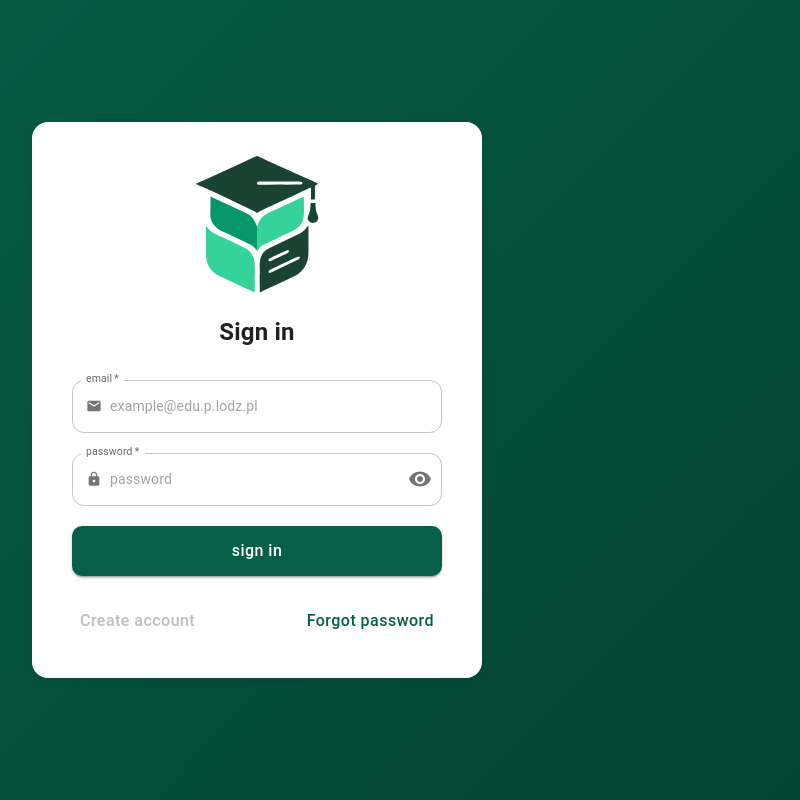
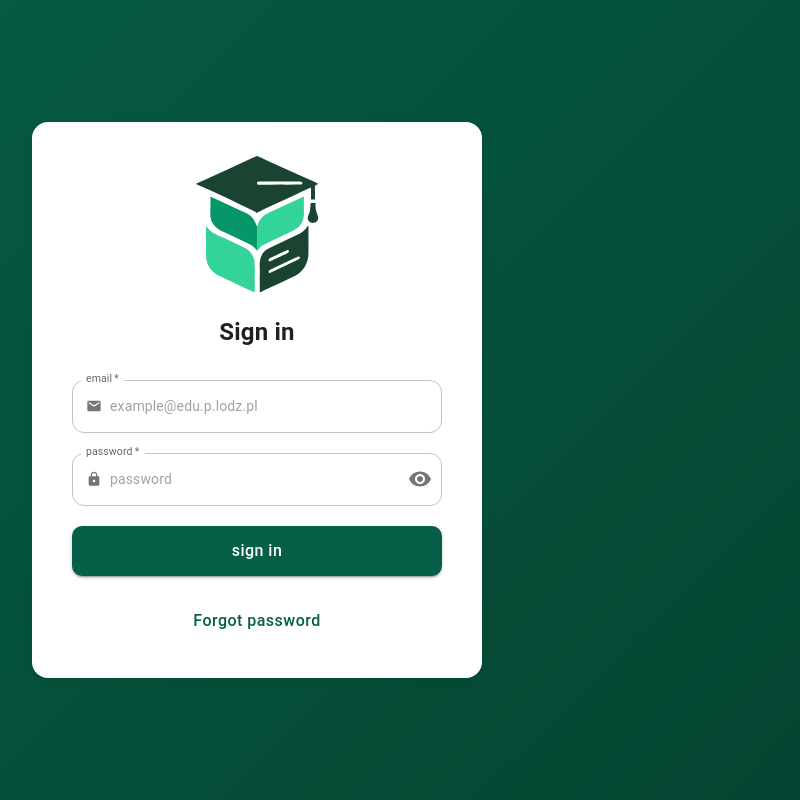
Before and after one commit to ziomciopoziomcio/Smart-University-Scheduler, a React (Vite) app in the folder frontend/: page /login in a window 1280 px wide. Shown: the whole page, without its empty margins (383-1183 px from the left). Built offline with nearby package versions, Linux system fonts and the light colour scheme; no server answers.

Commit message:
remove register button

```diff
--- a/frontend/src/pages/Auth/LoginPage.tsx
+++ b/frontend/src/pages/Auth/LoginPage.tsx
@@ -140,12 +140,16 @@ function LoginPage() {
                     }
                 </Button>
 
-                <Stack direction="row" justifyContent="space-between">
-                    <Button variant="text" disabled={true} onClick={() => {
-                        navigate('/register');
-                    }}>
-                        <FormattedMessage id="login.createAccount"/>
-                    </Button>
+
+                <Stack direction="row" justifyContent="center">
+
+                    {/* REGISTER BUTTON - IT WAITS FOR BETTER DAYS */}
+                    {/*<Button variant="text" disabled={true} onClick={() => {*/}
+                    {/*    navigate('/register');*/}
+                    {/*}}>*/}
+                    {/*    <FormattedMessage id="login.createAccount"/>*/}
+                    {/*</Button>*/}
+
                     <Button variant="text" disabled={loading} onClick={() => navigate('/forgot-password')}>
                         <FormattedMessage id="login.forgotPassword"/>
                     </Button>
```
